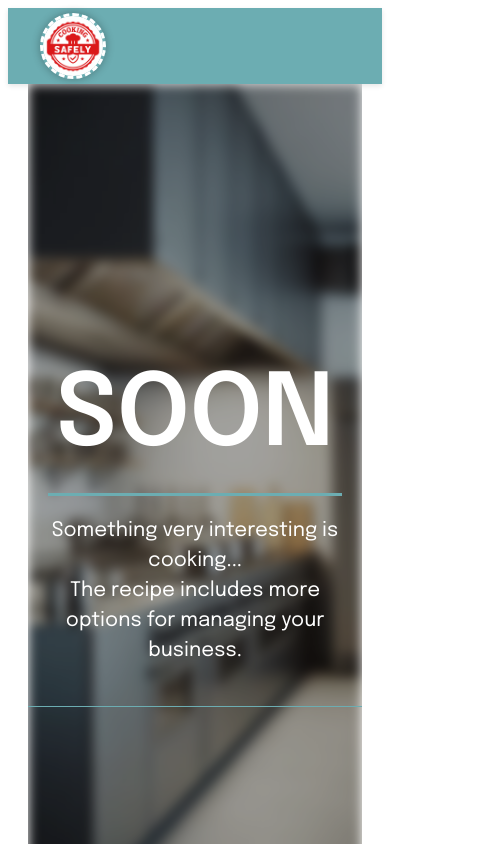
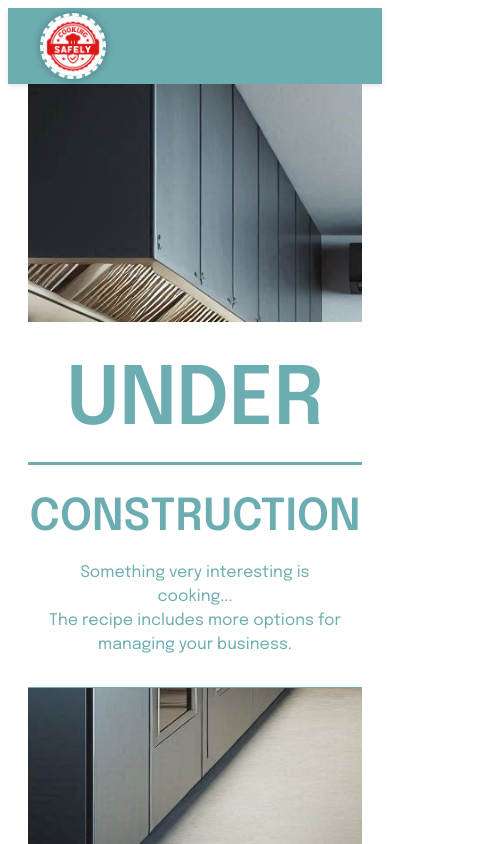
Before and after one commit to AnaBMo/full-stack-final-project-frontend, a React (Vite) app: page /under-construction in a window 390 px wide. Shown: the top 844 px of the page, 483 px wide, since content can reach past the window. Built offline with nearby package versions, Linux system fonts and the light colour scheme; no server answers.

Commit message:
Improvements to Login, Register, NavBar and UnderConstruction

```diff
--- a/package.json
+++ b/package.json
@@ -14,6 +14,7 @@
     "firebase": "11.6.0",
     "react": "19.0.0",
     "react-dom": "19.0.0",
+    "react-icons": "5.5.0",
     "react-router-dom": "7.5.1"
   },
   "devDependencies": {
--- a/src/components/NavBar.css
+++ b/src/components/NavBar.css
@@ -64,8 +64,15 @@
     font-size: 2rem;
     color: white;
     cursor: pointer;
-    margin: 10px;
+    margin: 0;
     text-align: right;
+    padding: 0;
+}
+
+.navbar-toggle:hover {
+    background-color: transparent;
+    transition: all 0.3s;
+    scale: 1.1;
 }
 
 
--- a/src/components/NavBar.jsx
+++ b/src/components/NavBar.jsx
@@ -1,6 +1,7 @@
 import { Link, useLocation } from 'react-router-dom';
 import './NavBar.css';
 import logo from '../assets/logo.png';
+import { FaUser } from "react-icons/fa";
 
 
 function NavBar() {
@@ -13,9 +14,9 @@ function NavBar() {
         {/*se usa el hook useLocation para poner el logo la barra
         de navegación de todas las páginas que no sean Home*/}
         {!isHome && (
-          <div className="navbar-logo">
-            <img src={logo} alt="Cooking Safely Logo" />
-          </div>
+            <Link to="/" className="navbar-logo">
+              <img src={logo} alt="Cooking Safely Logo" />
+            </Link>
         )}
 
         <nav className="navbar-links">
@@ -25,8 +26,7 @@ function NavBar() {
           <Link to="/under-construction">Regulations</Link>
           <Link to="/under-construction">Training</Link>
           <Link to="/under-construction">Sustainability</Link>
-          <Link to="/register">Register</Link>
-          <Link to="/login">Login</Link>
+          <Link to="/login" className="navbar-link"><FaUser style={{ marginRight: "0.5rem" }} /> Login</Link>
         </nav>
 
         <button className="navbar-toggle">&#9776;</button>
--- a/src/pages/login/Login.css
+++ b/src/pages/login/Login.css
@@ -69,6 +69,24 @@ button:hover {
     align-items: center;
 }
 
+.login-register-link {
+    margin-top: 1rem;
+    text-align: center;
+    font-size: 0.9rem;
+    color: #555;
+}
+
+.login-register-link a {
+    color: #FF7E7E;
+    font-weight: 600;
+    text-decoration: none;
+    margin-left: 0.25rem;
+}
+
+.login-register-link a:hover {
+    text-decoration: underline;
+}
+
 /* MEDIA QUERIES */
 @media (max-width: 768px) {
     .login-card h2 {
--- a/src/pages/login/Login.jsx
+++ b/src/pages/login/Login.jsx
@@ -47,6 +47,10 @@ function Login() {
           />
 
           <button type="submit">Log in</button>
+
+          <div className="login-register-link">
+              Don’t have an account? <a href="/register">Create an account</a>
+          </div>
         </form>
       </div>
     </div>
--- a/src/pages/product/Products.css
+++ b/src/pages/product/Products.css
@@ -67,6 +67,21 @@ h1{
         align-items: center;
     }
 
+    .products-btns {
+        display: flex;
+        flex-direction: column;
+        align-items: center;
+        justify-content: center;
+        margin-bottom: 20px;
+
+    }
+
+    .products-btns button{
+        margin: 10px;
+        font-size: 15px;
+        width: 50%;
+    }
+
     .product-card {
         max-width: 300px;
         max-height: 80px;
@@ -80,8 +95,12 @@ h1{
         font-size: 12px;
     }
 
+}
+
+@media (max-width: 430px) {
     .products-btns button{
         margin: 10px;
         font-size: 15px;
+        min-width: 150px;
     }
 }
--- a/src/pages/product/Products.jsx
+++ b/src/pages/product/Products.jsx
@@ -5,20 +5,42 @@ import "./Products.css";
 function Products() {
   const [products, setProducts] = useState([]);
 
-  useEffect(() => {
+  function allProducts (){
     axios.get(`${import.meta.env.VITE_API_URL}/products`)
       .then((res) => {
         setProducts(res.data);
       })
       .catch((err) => console.error("Error fetching products:", err));
+  }
+
+  useEffect(() => {
+    allProducts()
   }, []);
+
+  function expiringSoon () {
+    axios.get(`${import.meta.env.VITE_API_URL}/products/expiring`)
+      .then((res) => {
+        setProducts(res.data);
+      })
+      .catch((err) => console.error("Error fetching products:", err));
+  }
+
+  function expired () {
+    axios.get(`${import.meta.env.VITE_API_URL}/products/expired`)
+      .then((res) => {
+        setProducts(res.data);
+      })
+      .catch((err) => console.error("Error fetching products:", err));
+  }
 
     return (
         <div className="products-container">
             <h1>Products</h1>
             <div className="products-btns">
                 <button>New Product</button>
-                <button>Expiring Soon</button>
+                <button onClick={expiringSoon}>Expiring Soon</button>
+                <button onClick={expired}>Expired</button>
+                <button onClick={allProducts}>All products</button>
             </div>
             <div className="product-list">
                 {products.length > 0 ? (
--- a/src/pages/under-construction/UnderConstruction.css
+++ b/src/pages/under-construction/UnderConstruction.css
@@ -61,6 +61,10 @@
     margin: 0;
   }
 
+  .h1-responsive{
+    display: none;
+  }
+
 
   /* MEDIA QUERIES */
   @media (max-width: 768px) {
@@ -84,7 +88,6 @@
       left: 0;
       width: 100%;
       height: 100%;
-      filter: blur(6px) brightness(0.7);
       z-index: 0;
     }
 
@@ -96,25 +99,25 @@
     }
 
     .under-text {
-      font-size: 28px;
+      font-size: 22px;
       color: #ffffff;
+      background-color: #ffffff;
+      padding: 0;
+    }
+
+    .h1-responsive{
+      display: block;
+      color: #6CADB2;
     }
 
     .under-text h2 {
-      font-size: 0; /* Oculta el texto real "UNDER" */
-      position: relative;
-    }
-
-    .under-text h2::before {
-      content: "SOON";
-      font-size: 100px;
-      color: white;
-      display: block;
+      font-size: 80px;
     }
 
     .under-text p {
-      color: #ffffff;
-      font-size: 20px;
+      font-size: 16px;
+      color: #6CADB2;
+      padding: 10px 20px 30px 20px;
     }
 
     .container-two {
--- a/src/pages/under-construction/UnderConstruction.jsx
+++ b/src/pages/under-construction/UnderConstruction.jsx
@@ -8,6 +8,7 @@ function UnderConstruction() {
                     <img src={UnderConsttructionImg} alt="Industrial kitchen" />
                     <div className="under-text">
                         <h2>UNDER</h2>
+                        <h1 className="h1-responsive">CONSTRUCTION</h1>
                         <p>Something very interesting is cooking... <br />
                         The recipe includes more options for managing your business.</p>
                 </div>
```
Also changed, not shown: 1 other file (tests, documents, lock files or other folders).
